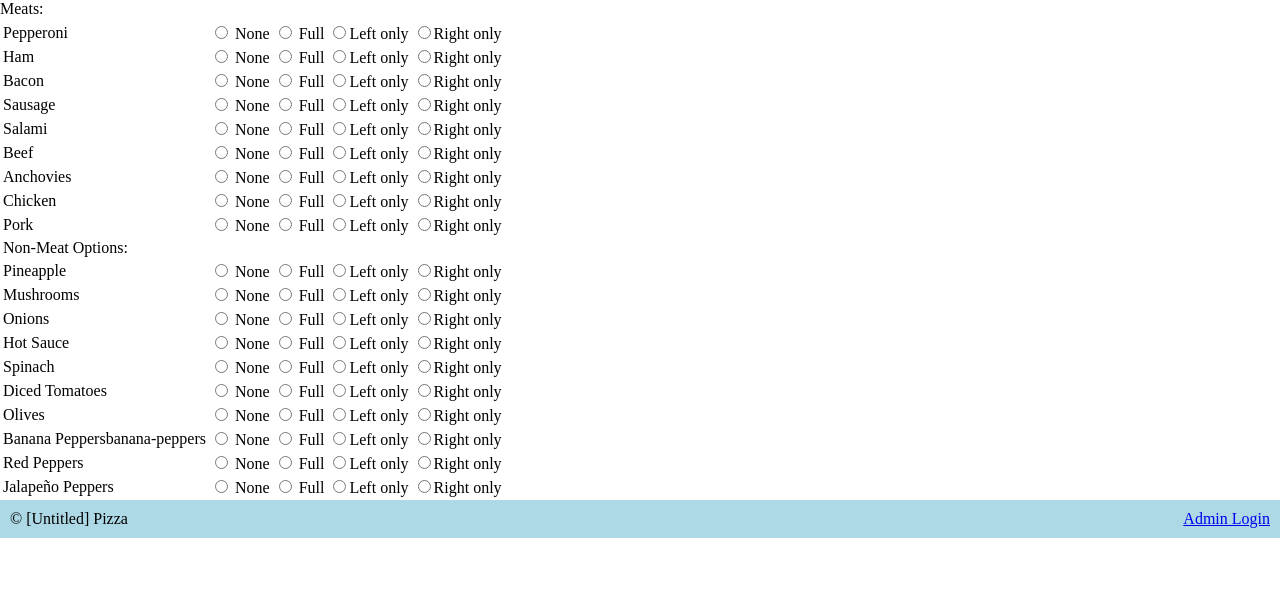
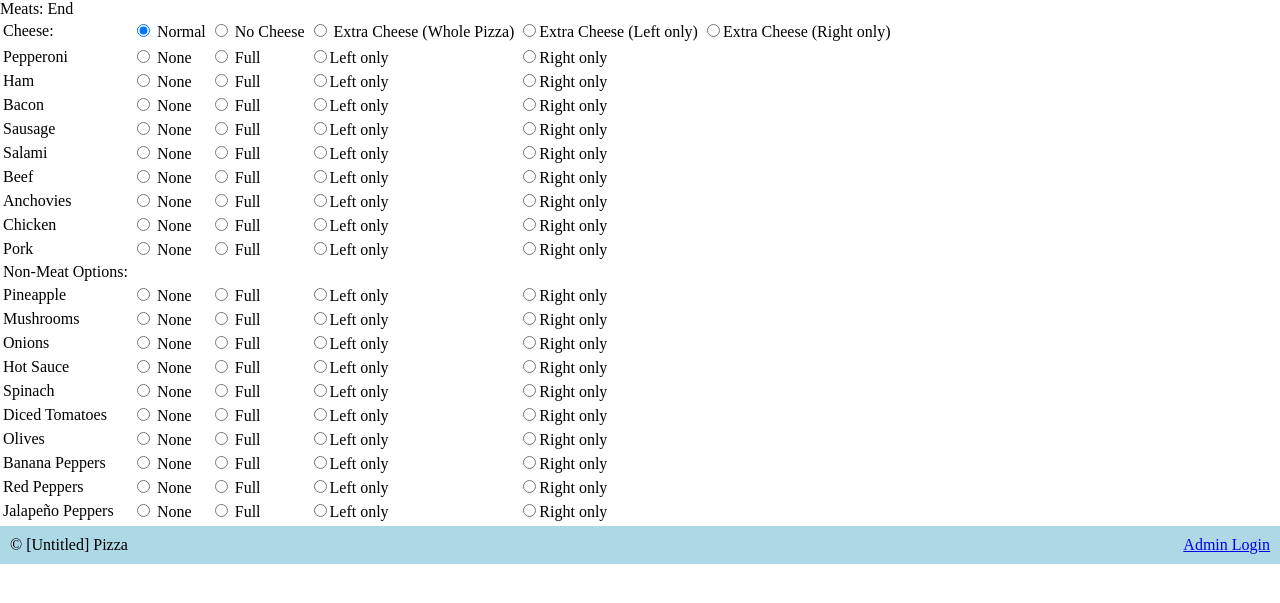
Before and after one commit to JJH132/ISP-TermProject, a PHP site: page /order.php in a window 1280 px wide. Shown: the part 100-703 px from the top of the page. Run offline with PHP 8.4, Linux system fonts and the light colour scheme.

Commit message:
Update order.php to include most toppings

```diff
--- a/order.php
+++ b/order.php
@@ -13,6 +13,20 @@
         <form>
         <table>
             <tr>
+                <td>
+                Cheese:
+                </td><td>
+                    <input type="radio" name="cheese" value="normal" checked> Normal
+                </td><td>
+                    <input type="radio" name="cheese" value="none" > No Cheese
+                </td><td>
+                    <input type="radio" name="cheese" value="extra-whole"> Extra Cheese (Whole Pizza)
+                </td><td>
+                    <input type="radio" name="cheese" value="extra-left-half">Extra Cheese (Left only)
+                </td><td>
+                    <input type="radio" name="cheese" value="extra-right-half">Extra Cheese (Right only)
+                </td>
+            </tr><tr>
                 Meats:
             </tr><tr>
                 <td>Pepperoni </td><td>
@@ -178,7 +192,7 @@
                     <input type="radio" name="olives" value="right-half">Right only
                 </td>
             </tr><tr>
-                 <td>Banana Peppersbanana-peppers </td><td>
+                 <td>Banana Peppers</td><td>
                     <input type="radio" name="banana-peppers" value="none"> None
                 </td><td>
                     <input type="radio" name="banana-peppers" value="full"> Full
@@ -207,7 +221,11 @@
                 </td><td>
                     <input type="radio" name="jalapeno-peppers" value="right-half">Right only
                 </td>
+            </tr><tr>
+                End
             </tr>
+
+
 
 
 
```
